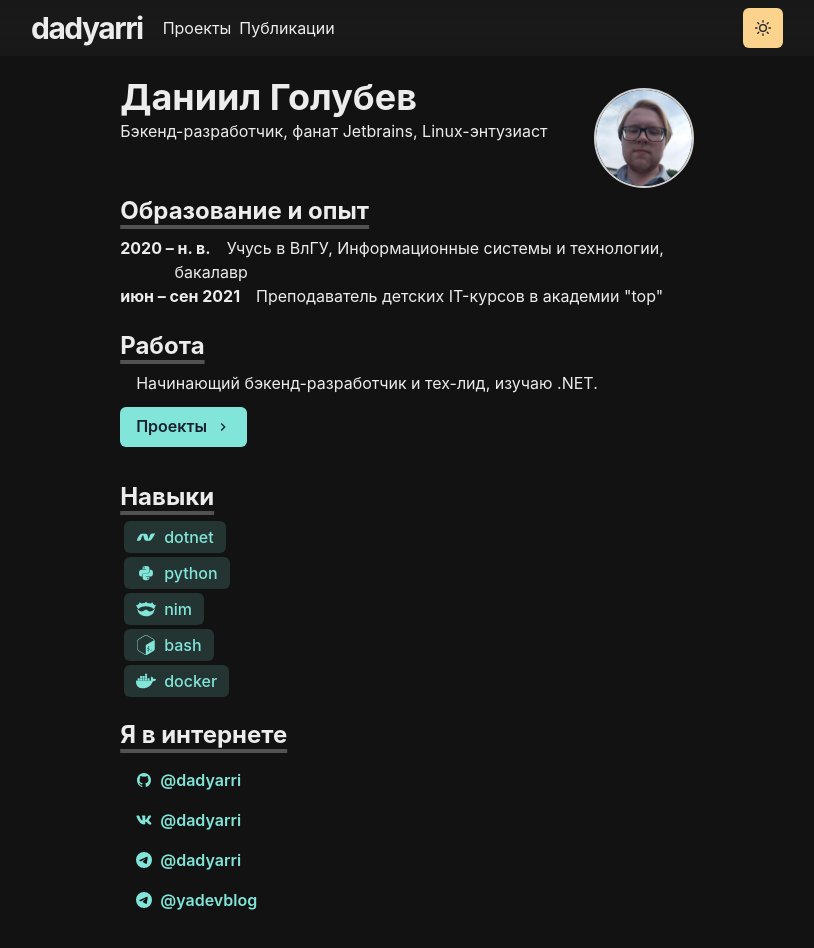
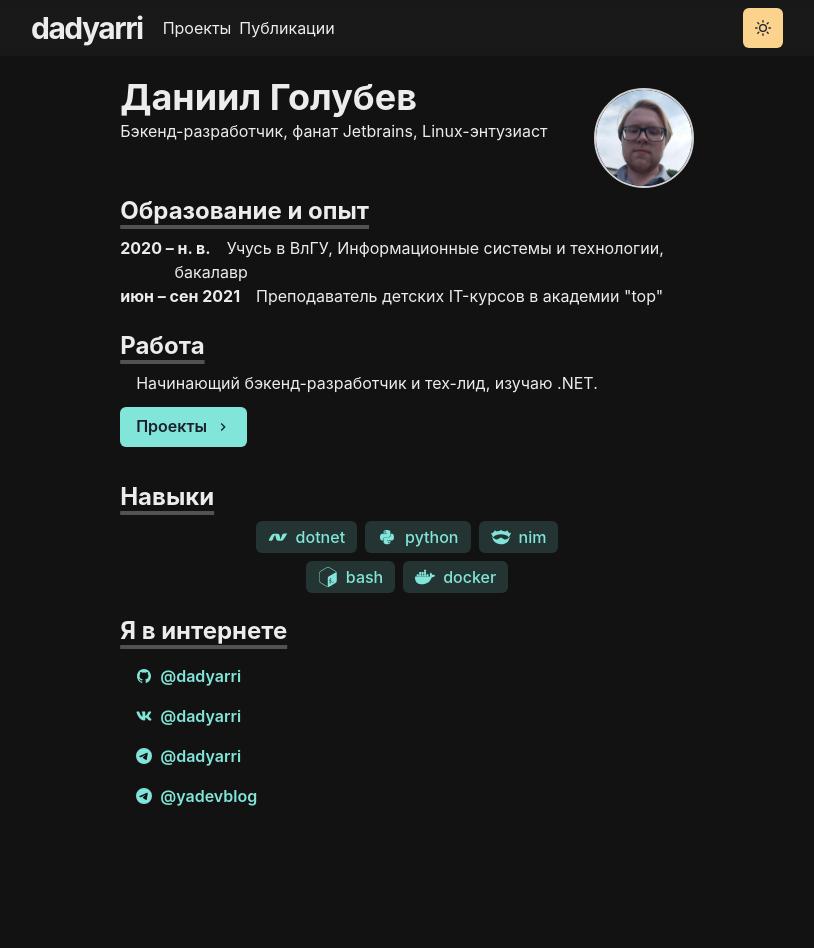
Before and after one commit to daniilko0/portfolio, a Next.js app: page / in a window 1280 px wide. Shown: the top 948 px of the page, without its empty margins (233-1047 px from the left). After the commit the page ends 872 px from the top, so only its background shows below. Built offline with nearby package versions, Linux system fonts and the light colour scheme; a web font is replaced by a local one.

Commit message:
reorder elements in skills

```diff
--- a/pages/index.js
+++ b/pages/index.js
@@ -10,7 +10,7 @@ import {
   Tag,
   TagLeftIcon,
   TagLabel,
-  Tooltip
+  Tooltip, HStack, VStack
 } from '@chakra-ui/react';
 
 import Section from '../components/section';
@@ -85,9 +85,9 @@ const Page = () => {
           <Heading variant={'sectionTitle'} as={'h3'}>
             Навыки
           </Heading>
-          <List>
-            <ListItem m={1}>
-              <Tooltip hasArrow label={"ef core, asp.net"} placement={"right"}>
+          <VStack>
+            <HStack>
+              <Tooltip hasArrow label={"ef core, asp.net"} placement={"top"}>
                 <Tag
                     size={'lg'}
                     key={'dotnet'}
@@ -98,9 +98,8 @@ const Page = () => {
                   <TagLabel>dotnet</TagLabel>
                 </Tag>
               </Tooltip>
-            </ListItem>
-            <ListItem m={1}>
-              <Tooltip hasArrow label={"fastapi, tortoise"} placement={"right"}>
+
+              <Tooltip hasArrow label={"fastapi, tortoise"} placement={"top"}>
                 <Tag
                     size={'lg'}
                     key={'python'}
@@ -111,8 +110,6 @@ const Page = () => {
                   <TagLabel>python</TagLabel>
                 </Tag>
               </Tooltip>
-            </ListItem>
-            <ListItem m={1}>
               <Tag
                   size={'lg'}
                   key={'nim'}
@@ -122,8 +119,9 @@ const Page = () => {
                 <TagLeftIcon boxSize={'20px'} as={SiNim} />
                 <TagLabel>nim</TagLabel>
               </Tag>
-            </ListItem>
-            <ListItem m={1}>
+            </HStack>
+            <VStack>
+              <HStack>
               <Tag
                 size={'lg'}
                 key={'bash'}
@@ -133,9 +131,8 @@ const Page = () => {
                 <TagLeftIcon boxSize={'20px'} as={SiGnubash} />
                 <TagLabel>bash</TagLabel>
               </Tag>
-            </ListItem>
-            <ListItem m={1}>
-              <Tooltip hasArrow label={"docker compose"} placement={"right"}>
+
+              <Tooltip hasArrow label={"docker compose"} placement={"bottom"}>
                 <Tag
                     size={'lg'}
                     key={'docker'}
@@ -146,8 +143,10 @@ const Page = () => {
                   <TagLabel>docker</TagLabel>
                 </Tag>
               </Tooltip>
-            </ListItem>
-          </List>
+                </HStack>
+            </VStack>
+
+          </VStack>
         </Section>
 
         <Section delay={0.3} my={4}>
```
Lines whose indentation alone changed are shown as unchanged.
